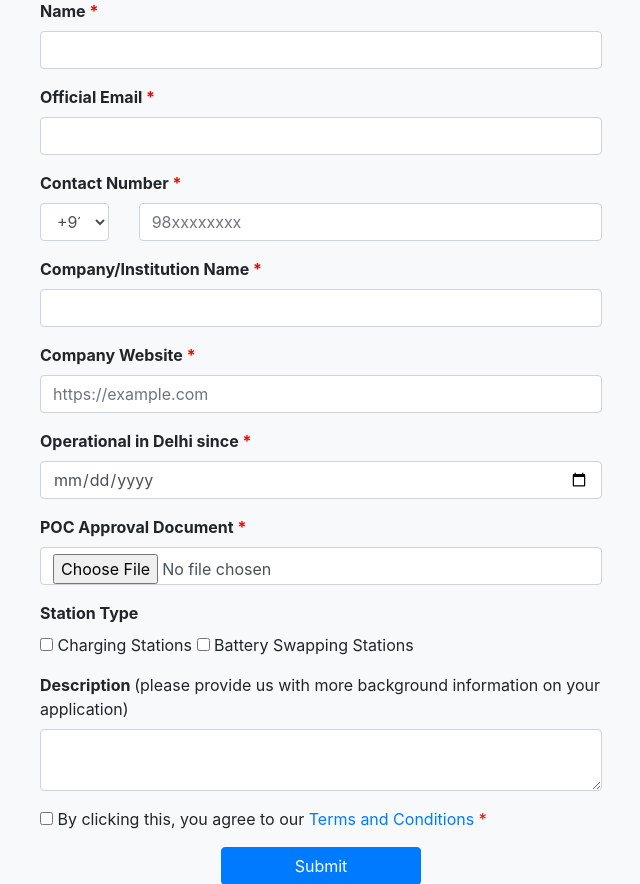
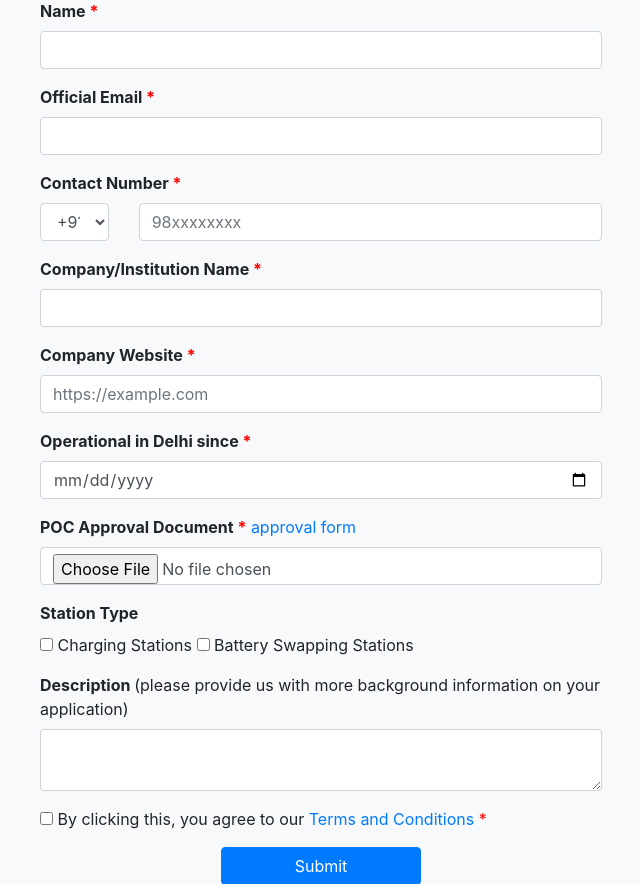
Before and after one commit to ks-chartr/electric--open-ev-database, a Django app: page /data/provider/ in a window 1280 px wide. Shown: the part 293-1177 px from the top of the page, without its empty margins (23-663 px from the left). Run offline with Django 3.2, Linux system fonts and the light colour scheme; parts of the project's set-up code (start-up, migrations or seed data) failed here and were passed over; some libraries are stand-ins or nearby versions.

Commit message:
added sample approval form link

```diff
--- a/Opendata/templates/dataProvider.html
+++ b/Opendata/templates/dataProvider.html
@@ -324,8 +324,12 @@
                         </div>
 
                         <div class="form-group">
-                            <label><b>POC Approval Document<span style="color: red"> *</span></b></label><br/>
-                            <input name="approvalDocument" required="" type="file" placeholder="Choose File" class="form-control">
+                            <label><b>POC Approval Document<span style="color: red"> *</span></b> <a
+                                    href="https://drive.google.com/file/d/1AcgUKLXx6WIC5s4eanzOfj8EsiYHARrt/view?usp=sharing"
+                                    target="_blank">approval form</a>
+                            </label><br/>
+                            <input name="approvalDocument" required="" type="file" placeholder="Choose File"
+                                   class="form-control">
                         </div>
 
                         <div class="form-group">
```
